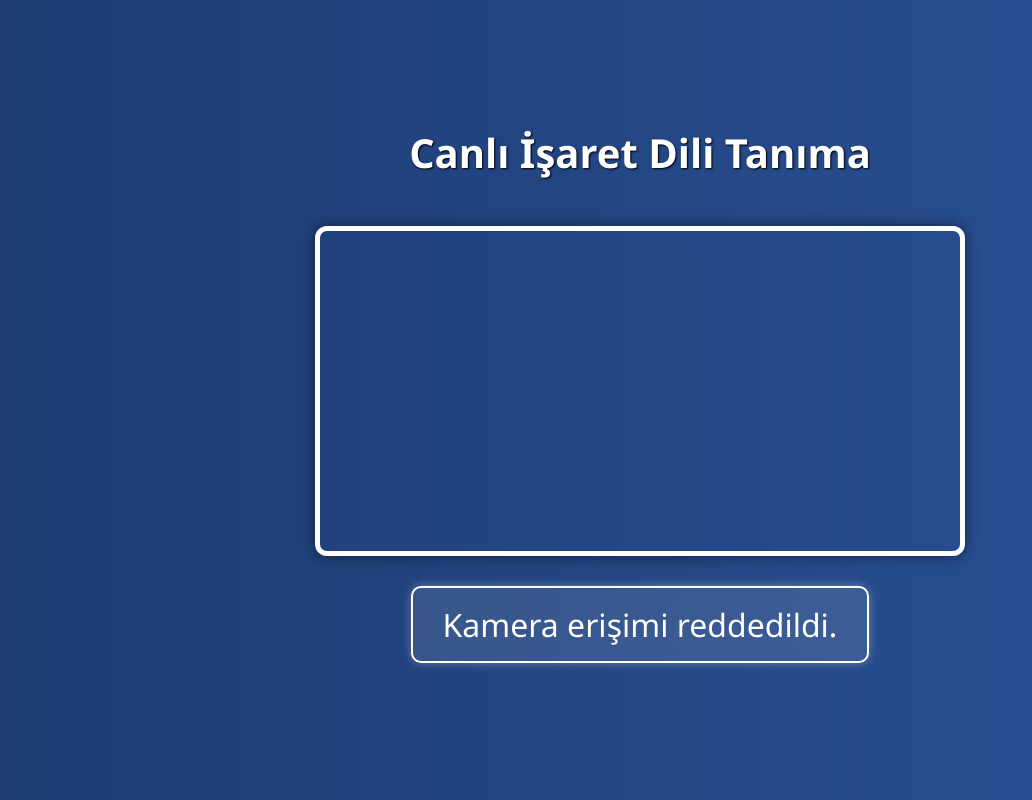
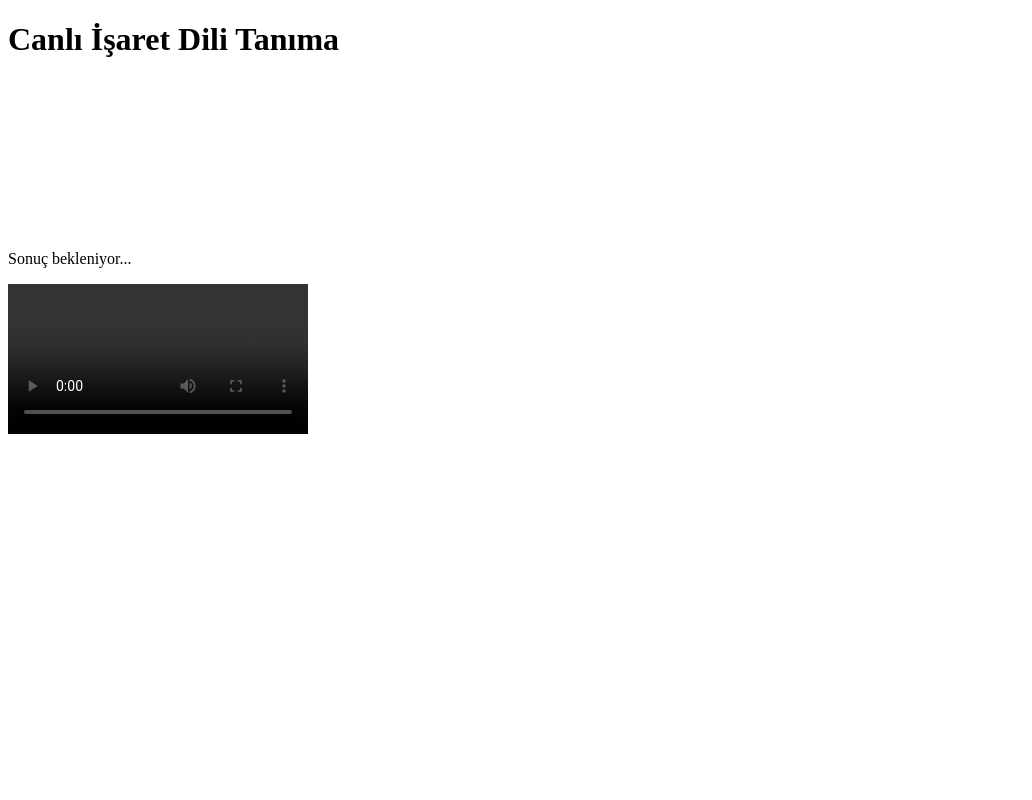
Before and after one commit to ar3s27/TeknoSign, a Flask app: page / in a window 1280 px wide. Shown: the whole page, without its empty margins (0-1032 px from the left). Run offline with Flask 3, Linux system fonts and the light colour scheme; some libraries are stand-ins or nearby versions.

Commit message:
Update index.html

```diff
--- a/templates/index.html
+++ b/templates/index.html
@@ -4,118 +4,14 @@
   <meta charset="UTF-8" />
   <meta name="viewport" content="width=device-width, initial-scale=1.0"/>
   <title>İşaret Dili Tanıma</title>
+  <link rel="stylesheet" href="{{ url_for('static', filename='style.css') }}">
   <script src="https://cdn.socket.io/4.5.4/socket.io.min.js"></script>
-  <style>
-    body {
-      margin: 0;
-      padding: 0;
-      font-family: "Segoe UI", Tahoma, Geneva, Verdana, sans-serif;
-      background: linear-gradient(to right, #1e3c72, #2a5298);
-      color: #fff;
-      display: flex;
-      flex-direction: column;
-      align-items: center;
-      justify-content: center;
-      min-height: 100vh;
-    }
-
-    h1 {
-      margin-top: 20px;
-      font-size: 2.5rem;
-      text-shadow: 1px 1px 2px #000;
-    }
-
-    video {
-      margin-top: 20px;
-      width: 90%;
-      max-width: 640px;
-      height: auto;
-      border: 5px solid #fff;
-      border-radius: 12px;
-      box-shadow: 0 0 15px rgba(0,0,0,0.5);
-      transform: scaleX(-1);
-    }
-
-    #result {
-      margin-top: 30px;
-      font-size: 2rem;
-      background-color: rgba(255, 255, 255, 0.1);
-      padding: 15px 30px;
-      border: 2px solid #fff;
-      border-radius: 10px;
-      box-shadow: 0 0 10px rgba(255, 255, 255, 0.3);
-      backdrop-filter: blur(4px);
-    }
-
-    #videoPlayer {
-      margin-top: 20px;
-      width: 90%;
-      max-width: 640px;
-      height: auto;
-      border: 5px solid #fff;
-      border-radius: 12px;
-      box-shadow: 0 0 15px rgba(0,0,0,0.5);
-      display: none;
-    }
-
-    @media (max-width: 600px) {
-      h1 {
-        font-size: 1.8rem;
-      }
-      #result {
-        font-size: 1.4rem;
-        padding: 10px 20px;
-      }
-    }
-  </style>
 </head>
 <body>
   <h1>Canlı İşaret Dili Tanıma</h1>
   <video id="video" autoplay></video>
   <p id="result">Sonuç bekleniyor...</p>
   <video id="videoPlayer" controls></video>
-
-  <script>
-    const video = document.getElementById('video');
-    const videoPlayer = document.getElementById('videoPlayer');
-    const result = document.getElementById('result');
-    const socket = io();
-
-    navigator.mediaDevices.getUserMedia({ video: true })
-      .then(stream => {
-        video.srcObject = stream;
-        setInterval(captureFrame, 1000);
-      })
-      .catch(error => {
-        result.textContent = "Kamera erişimi reddedildi.";
-        console.error(error);
-      });
-
-    function captureFrame() {
-      const canvas = document.createElement('canvas');
-      canvas.width = video.videoWidth;
-      canvas.height = video.videoHeight;
-      const ctx = canvas.getContext('2d');
-      ctx.translate(canvas.width, 0);
-      ctx.scale(-1, 1);
-      ctx.drawImage(video, 0, 0);
-      const dataURL = canvas.toDataURL('image/jpeg');
-      socket.emit('image', dataURL);
-    }
-
-    socket.on('play_video', function(data) {
-      result.textContent = "Tahmin: " + data.text;
-      videoPlayer.src = "/" + data.video_path.replace(/\\/g, "/");
-      videoPlayer.style.display = "block";
-      videoPlayer.play();
-    });
-
-    socket.on('no_video', function(data) {
-      result.textContent = "Tahmin: " + data.text + " (Video bulunamadı)";
-      videoPlayer.style.display = "none";
-      videoPlayer.pause();
-      videoPlayer.removeAttribute('src');
-    });
-  </script>
+  <script src="{{ url_for('static', filename='script.js') }}"></script>
 </body>
 </html>
```
